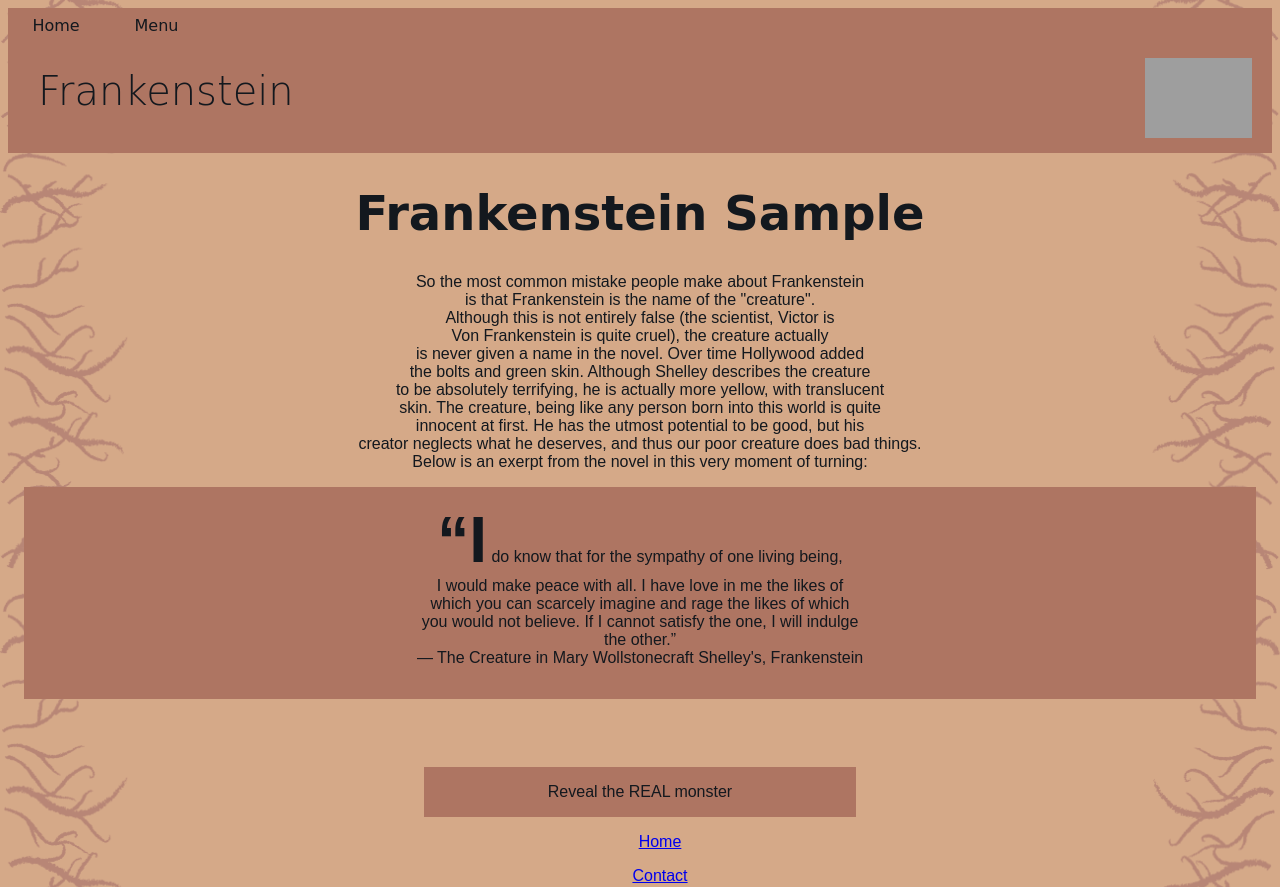
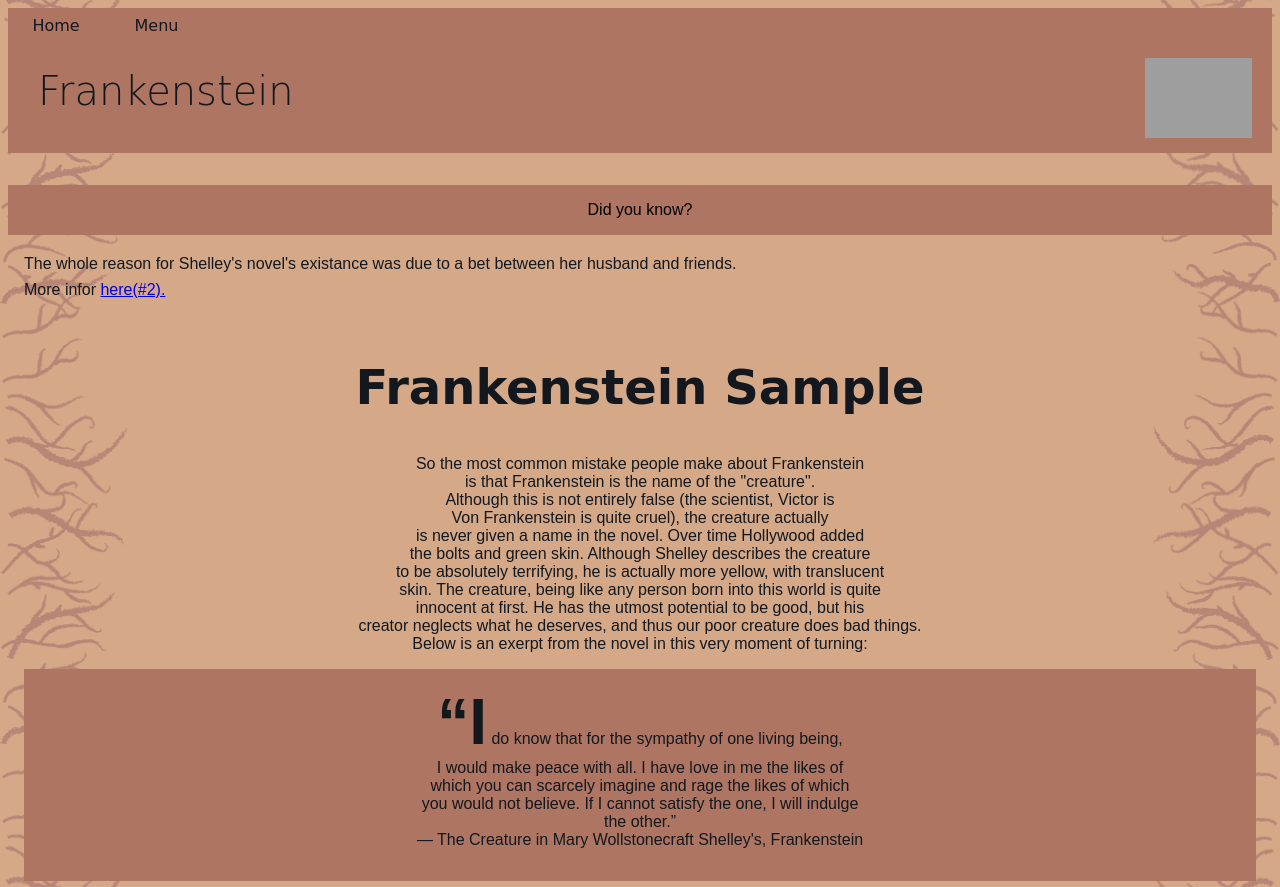
Before and after one commit to fbrown222/WebDevHW, a plain HTML site: page project_3/pages/sample.html in a window 1280 px wide. Shown: the top 887 px of the page. Drawn offline with Linux system fonts and the light colour scheme; grey boxes are pictures that could not be loaded.

Commit message:
did you know

```diff
--- a/project_3/css/style.css
+++ b/project_3/css/style.css
@@ -181,3 +181,23 @@ body {
     padding: 0em;
     height: 400px;
 }
+
+aside .aside-head {
+    font-size: 1em;
+    text-align: center;
+    padding: 1em;
+    background-color: rgb(174, 117, 98);
+}
+
+aside .aside-text {
+    padding-top: 1em;
+    padding-bottom: 1em;
+}
+
+aside .aside-text p {
+    font-style: normal;
+    padding: 0.25em 1em;
+    margin: 0;
+    text-align: left;
+    color: #13181E;
+}
--- a/project_3/pages/sample.html
+++ b/project_3/pages/sample.html
@@ -43,6 +43,16 @@
      </header>
 
   <body>
+
+    <aside class="content-side">
+       <div class="aside-head">
+          Did you know?
+       </div>
+       <div class="aside-text">
+          <p>The whole reason for Shelley's novel's existance was due to a bet between her husband and friends.</p>
+          <p>More infor <a href="https://tinyurl.com/yck2v2rh">here(#2).</a></p>
+       </div>
+
     <h1 class="main-heading" align="center">Frankenstein Sample</h1>
 
       <div class="justify">
```
